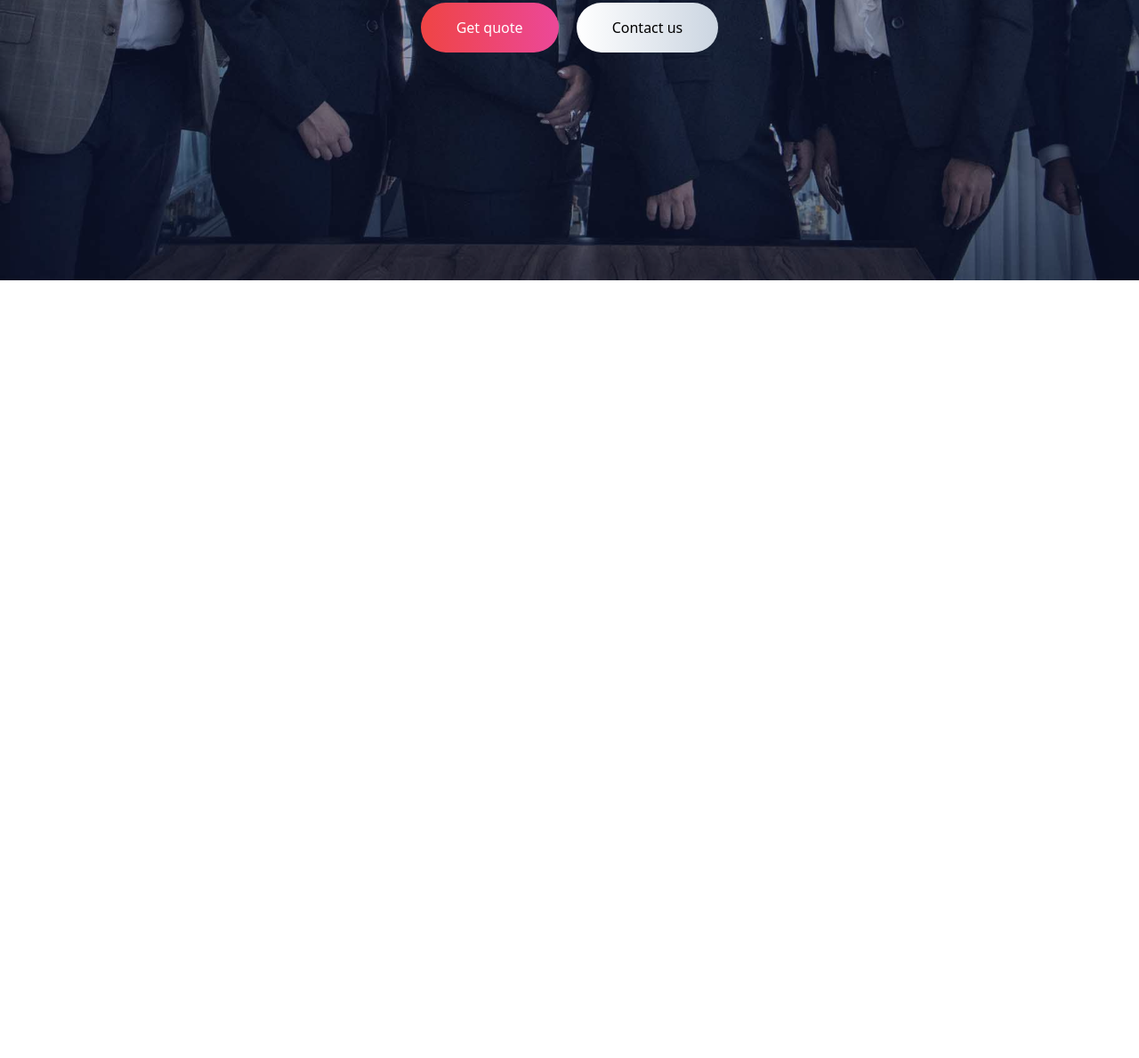
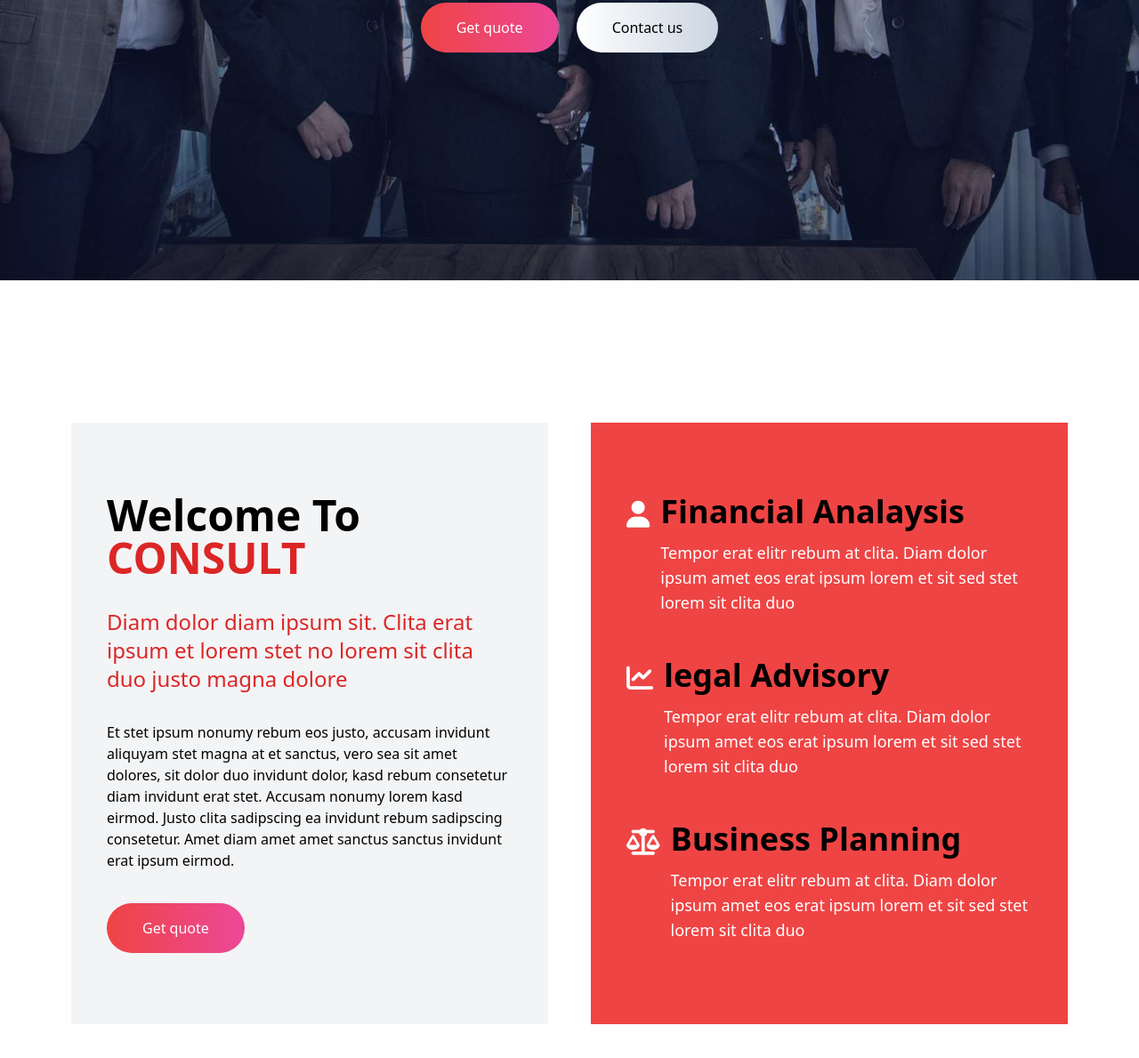
Before and after one commit to Sumaiyakhan322/project-7-business, a website: page src/index.html in a window 1280 px wide. Shown: the part 499-1688 px from the top of the page at 89% size. Before the commit the page ends 814 px from the top, so only its background shows below. Drawn offline with Linux system fonts and the light colour scheme.

Commit message:
added Financial Analaysis

```diff
--- a/src/index.html
+++ b/src/index.html
@@ -33,3 +33,44 @@
         <button class="px-10 py-4 text-white isolate bg-gradient-to-r from-red-500 to-pink-500 rounded-full mt-4 mr-4 ">Get quote</button>
         <button class="px-10 py-4 text-black isolate rounded-full bg-gradient-to-r from-white to-slate-300">Contact us</button>
     </div>
+    <!-- added Financial Analaysis -->
+    <div  class="px-20 py-40 flex space-x-12 justify-between">
+        <div class="bg-gray-100 basis-1/2 px-10 py-20 ">
+            <h1 class="text-5xl font-bold">Welcome To <a href="" class="text-5xl text-red-600 font-bold">CONSULT</a></h1>
+            <p class="text-red-600 text-2xl my-8">Diam dolor diam ipsum sit. Clita erat ipsum et lorem stet no lorem sit clita duo justo magna dolore</p>
+            <p >Et stet ipsum nonumy rebum eos justo, accusam invidunt aliquyam stet magna at et sanctus, vero sea sit amet dolores, sit dolor duo invidunt dolor, kasd rebum consetetur diam invidunt erat stet. Accusam nonumy lorem kasd eirmod. Justo clita sadipscing ea invidunt rebum sadipscing consetetur. Amet diam amet amet sanctus sanctus invidunt erat ipsum eirmod.
+
+            </p>
+            <button class="px-10 py-4 text-white  bg-gradient-to-r from-red-500 to-pink-500 rounded-full mt-9  ">Get quote</button>
+        </div>
+        <div class="bg-red-500 basis-1/2 px-10 py-20">
+           <div class="flex space-x-3 mb-12">
+            <div class="mt-2">
+                <i class="fa-solid fa-user text-3xl " style="color: #ffffff;"></i>
+            </div>
+            <div>
+            <h1 class="text-4xl font-semibold mb-3">Financial Analaysis</h1>
+            <p class="text-white text-lg">Tempor erat elitr rebum at clita. Diam dolor ipsum amet eos erat ipsum lorem et sit sed stet lorem sit clita duo</p>
+            </div>
+           </div>
+           <div class="flex space-x-3 mb-12">
+            <div class="mt-2">
+                <i class="fa-solid fa-chart-line text-3xl" style="color: #ffffff;"></i>
+            </div>
+            <div>
+            <h1 class="text-4xl font-semibold mb-3">legal Advisory</h1>
+            <p class="text-white text-lg">Tempor erat elitr rebum at clita. Diam dolor ipsum amet eos erat ipsum lorem et sit sed stet lorem sit clita duo</p>
+            </div>
+           </div>
+           <div class="flex space-x-3">
+            <div class="mt-2">
+                <i class="fa-solid fa-scale-balanced text-3xl" style="color: #ffffff;"></i>
+            </div>
+            <div>
+            <h1 class="text-4xl font-semibold mb-3">Business Planning</h1>
+            <p class="text-white text-lg">Tempor erat elitr rebum at clita. Diam dolor ipsum amet eos erat ipsum lorem et sit sed stet lorem sit clita duo</p>
+            </div>
+           </div>
+        </div>
+
+    </div>
```
